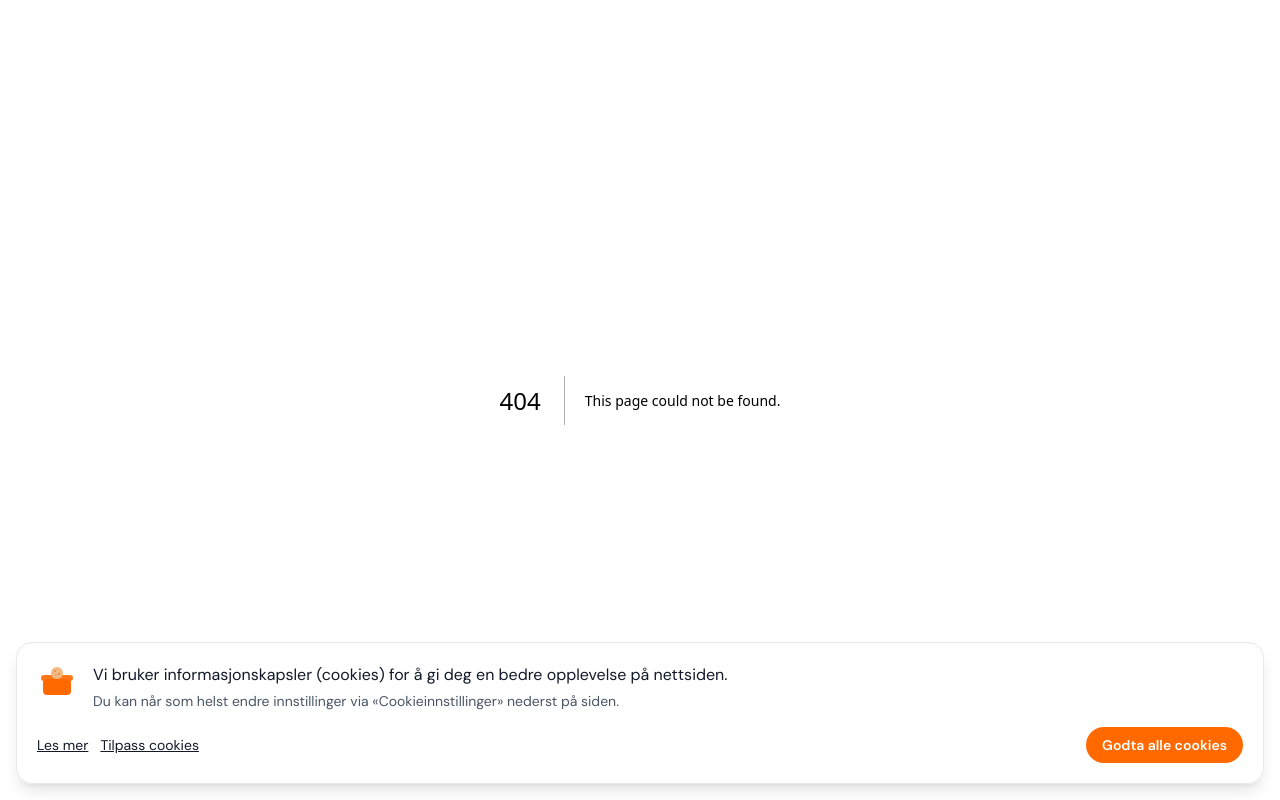
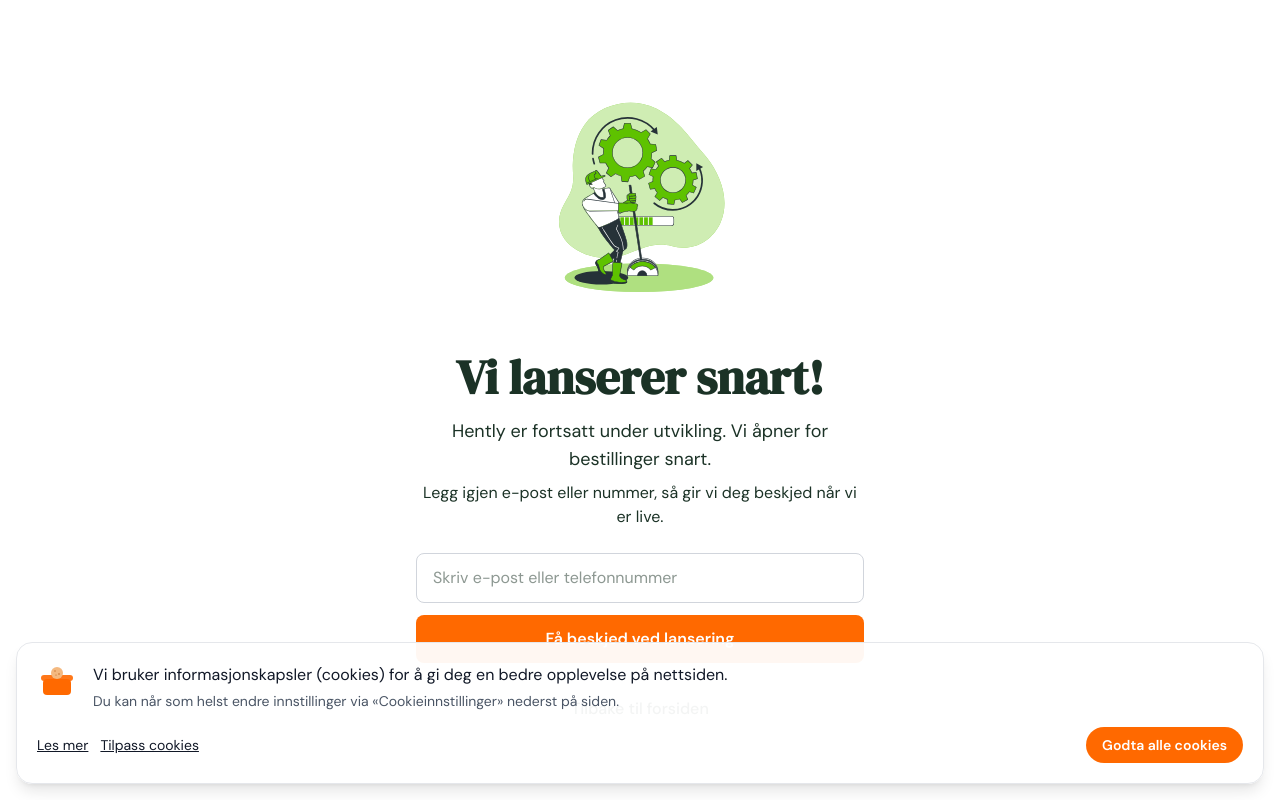
Before and after one commit to moreamakaveli-cyber/klikk-send-live, a Next.js app: page /launch in a window 1280 px wide. Before the commit this address had no page. Built offline with nearby package versions, Linux system fonts and the light colour scheme.

Commit message:
Add launch page flow and route landing CTAs to launch

```diff
--- a/app/components/HeroSection.tsx
+++ b/app/components/HeroSection.tsx
@@ -43,13 +43,13 @@
 
             {/* CTA Buttons */}
             <div className="flex flex-row gap-2 md:gap-3 mb-4 md:mb-6 flex-nowrap overflow-x-auto">
-              <Link href="/bestill" className="flex-shrink-0">
+              <Link href="/launch" className="flex-shrink-0">
                 <button className="rounded-lg px-3 py-2 md:px-4 md:py-2.5 text-xs md:text-sm font-medium flex items-center gap-1.5 transition-all duration-200 hover:opacity-90 whitespace-nowrap" style={{ backgroundColor: 'oklch(70.5% 0.213 47.604)', color: '#ffffff', fontFamily: 'var(--font-sans), sans-serif' }}>
                   Levering
                   <ArrowRight className="w-3 h-3 md:w-3.5 md:h-3.5 flex-shrink-0" style={{ color: '#ffffff' }} />
                 </button>
               </Link>
-              <Link href="/bestill" className="flex-shrink-0">
+              <Link href="/launch" className="flex-shrink-0">
                 <button className="rounded-lg px-3 py-2 md:px-4 md:py-2.5 text-xs md:text-sm font-medium flex items-center gap-1.5 transition-all duration-200 hover:opacity-90 whitespace-nowrap" style={{ backgroundColor: 'oklch(70.5% 0.213 47.604)', color: '#ffffff', fontFamily: 'var(--font-sans), sans-serif' }}>
                   Henting
                   <ArrowRight className="w-3 h-3 md:w-3.5 md:h-3.5 flex-shrink-0" style={{ color: '#ffffff' }} />
--- a/app/components/Navbar.tsx
+++ b/app/components/Navbar.tsx
@@ -28,8 +28,7 @@
   }, [isMenuOpen]);
 
   const menuItems = [
-    { href: "/voks-bedriften-din", label: "For bedrifter", icon: Building },
-    { href: "/for-bedrifter", label: "Bli kunde", icon: Handshake },
+    { href: "/for-bedrifter", label: "For bedrifter", icon: Building },
     { href: "/om-oss", label: "Om oss", icon: Users },
     { href: "/apningstider", label: "Åpningstider", icon: Clock },
     { href: "/trygghet-og-sikkerhet", label: "Trygghet og sikkerhet", icon: Shield },
@@ -87,7 +86,7 @@
             <Link href="/#how-it-works" className="font-normal transition-opacity hover:opacity-80" style={{ fontFamily: 'var(--font-serif), serif', color: 'hsl(150, 30%, 15%)', fontSize: '1rem' }}>
               Tjenester
             </Link>
-            <Link href="/bestill">
+            <Link href="/launch">
               <button className="rounded-full px-6 py-3 font-semibold text-white transition-opacity hover:opacity-90" style={{ backgroundColor: 'oklch(70.5% 0.213 47.604)', fontFamily: 'var(--font-sans), sans-serif' }}>
                 Bestill nå
               </button>
--- /dev/null
+++ b/app/launch/page.tsx
@@ -0,0 +1,121 @@
+"use client";
+
+import { useState } from "react";
+import Link from "next/link";
+import Image from "next/image";
+import emailjs from "@emailjs/browser";
+
+export default function LaunchPage() {
+  const [contact, setContact] = useState("");
+  const [submitted, setSubmitted] = useState(false);
+  const [isSending, setIsSending] = useState(false);
+  const [submitError, setSubmitError] = useState("");
+
+  const handleSubmit = async (e: React.FormEvent) => {
+    e.preventDefault();
+    if (!contact.trim()) return;
+
+    setIsSending(true);
+    setSubmitError("");
+
+    const trimmedContact = contact.trim();
+    const isEmail = trimmedContact.includes("@");
+
+    const templateParams = {
+      name: "Lanseringsinteresse",
+      phone: isEmail ? "" : trimmedContact,
+      package: "Launch-notifisering",
+      pickup: "Interesse registrert fra launch-siden",
+      delivery: "Bruker vil ha beskjed ved lansering.",
+      isKlikkHent: "Nei",
+      pickupCode: "",
+      deliveryName: "Launch lead",
+      deliveryPhone: isEmail ? "" : trimmedContact,
+      email: isEmail ? trimmedContact : "",
+    };
+
+    try {
+      await emailjs.send(
+        "service_476sm2p",
+        "template_xmmnr9c",
+        templateParams,
+        "HLFNfJ-HvjqeXLMXL"
+      );
+
+      setSubmitted(true);
+    } catch (error) {
+      console.error("Kunne ikke sende launch-interesse pa e-post:", error);
+      setSubmitError("Noe gikk galt ved sending. Prov igjen.");
+    } finally {
+      setIsSending(false);
+    }
+  };
+
+  return (
+    <main className="min-h-screen flex items-center justify-center px-4" style={{ backgroundColor: '#FFFFFF' }}>
+      <div className="w-full max-w-md text-center">
+        <div className="mb-6 flex justify-center">
+          <Image
+            src="/processing-bro.svg"
+            alt="Illustrasjon av lansering"
+            width={260}
+            height={260}
+            className="h-auto w-full max-w-[260px]"
+            priority
+          />
+        </div>
+        <h1 className="text-3xl md:text-5xl font-semibold mb-4" style={{ color: 'hsl(150, 30%, 15%)', fontFamily: 'var(--font-serif), serif' }}>
+          Vi lanserer snart!
+        </h1>
+        <p className="text-base md:text-lg mb-2" style={{ color: 'hsl(150, 30%, 15%)', fontFamily: 'var(--font-sans), sans-serif' }}>
+          Hently er fortsatt under utvikling. Vi åpner for bestillinger snart.
+        </p>
+        <p className="text-sm md:text-base mb-6" style={{ color: 'hsl(150, 30%, 15%)', fontFamily: 'var(--font-sans), sans-serif' }}>
+          Legg igjen e-post eller nummer, så gir vi deg beskjed når vi er live.
+        </p>
+
+        {submitted ? (
+          <div className="rounded-xl p-4" style={{ backgroundColor: '#F7F7F7' }}>
+            <p className="text-base md:text-lg" style={{ color: 'hsl(150, 30%, 15%)', fontFamily: 'var(--font-sans), sans-serif' }}>
+              Takk. Vi gir deg beskjed så snart vi er live.
+            </p>
+          </div>
+        ) : (
+          <form onSubmit={handleSubmit} className="space-y-3">
+            <input
+              type="text"
+              value={contact}
+              onChange={(e) => setContact(e.target.value)}
+              placeholder="Skriv e-post eller telefonnummer"
+              className="w-full rounded-lg border border-gray-300 px-4 py-3 focus:outline-none focus:ring-2"
+              style={{ fontFamily: 'var(--font-sans), sans-serif', color: 'hsl(150, 30%, 15%)', caretColor: 'hsl(150, 30%, 15%)' }}
+            />
+            <button
+              type="submit"
+              disabled={isSending}
+              className="w-full rounded-lg px-4 py-3 font-semibold text-white transition-opacity hover:opacity-90"
+              style={{ backgroundColor: 'oklch(70.5% 0.213 47.604)', fontFamily: 'var(--font-sans), sans-serif' }}
+            >
+              {isSending ? "Sender..." : "Få beskjed ved lansering"}
+            </button>
+            {submitError && (
+              <p className="text-sm text-red-600" style={{ fontFamily: "var(--font-sans), sans-serif" }}>
+                {submitError}
+              </p>
+            )}
+          </form>
+        )}
+
+        <Link href="/" className="inline-block mt-6">
+          <button
+            type="button"
+            className="rounded-lg px-4 py-2.5 font-medium transition-opacity hover:opacity-90"
+            style={{ backgroundColor: '#F7F7F7', color: 'hsl(150, 30%, 15%)', fontFamily: 'var(--font-sans), sans-serif' }}
+          >
+            Tilbake til forsiden
+          </button>
+        </Link>
+      </div>
+    </main>
+  );
+}
```
Also changed, not shown: public/processing-bro.svg (added).
